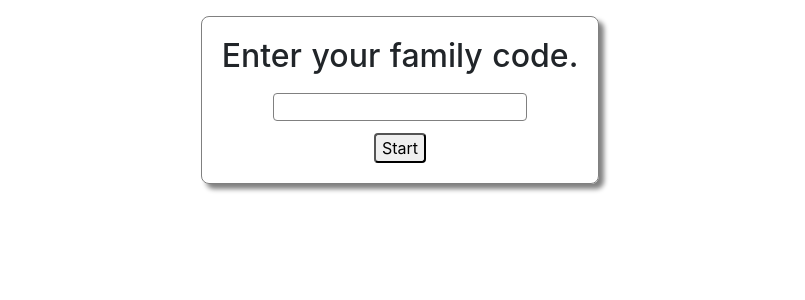
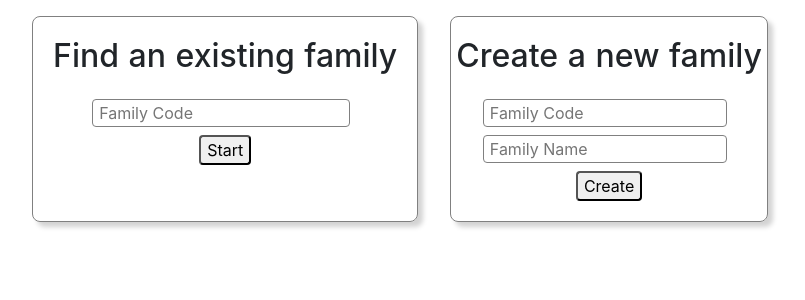
Before and after one commit to macarpenter12/name-exchange-nuxt, a Nuxt app: page / in a window 1280 px wide. Shown: the top 300 px of the page, without its empty margins (240-1045 px from the left). Built offline with nearby package versions, Linux system fonts and the light colour scheme.

Commit message:
Add create new family, adjust styling

```diff
--- a/assets/main.css
+++ b/assets/main.css
@@ -5,13 +5,13 @@ input, select {
   max-width: 80%;
   border: 1px solid gray;
   border-radius: 4px;
+  padding-left: 6px;
 }
 
 button {
   align-self: center;
   width: fit-content;
   border-radius: 4px;
-  transition: .2s;
 }
 
 button:hover {
@@ -33,14 +33,19 @@ hr {
 }
 
 .component-card {
-  display: flex;
-  flex-flow: column;
-  min-width: 30%;
   border: 1px solid gray;
   border-radius: 8px;
   padding: 20px;
   margin: 16px;
-  box-shadow: 5px 5px 5px gray;
+  box-shadow: 5px 5px 5px lightgray;
+}
+
+.global-form-group {
+  margin-bottom: 32px;
+}
+
+.global-form-row {
+  margin-bottom: 8px;
 }
 
 /* Transition */
--- a/components/FamilyMembers.vue
+++ b/components/FamilyMembers.vue
@@ -1,18 +1,22 @@
 <template>
   <b-container>
-      <b-row style="margin-bottom: 16px">
+    <b-row class="global-form-row">
       <h3>Members:</h3>
     </b-row>
 
-      <div class="members-form-group">
-        <b-row v-for="member in family.members" :key="member.id" class="members-form-row">
-          <b-col>{{ member.firstName }} {{ member.lastName }}</b-col>
-          <b-col><button @click="removeFamilyMember(member.id)">Remove</button></b-col>
+    <div class="global-form-group">
+      <b-row v-for="member in family.members" :key="member.id" class="global-form-row">
+        <b-col cols="8">{{ member.firstName }} {{ member.lastName }}</b-col>
+        <b-col cols="4" style="align-self: center">
+          <b-row style="justify-content: flex-end">
+            <button @click="removeFamilyMember(member.id)">Remove</button>
+          </b-row>
+        </b-col>
       </b-row>
     </div>
 
-      <div class="members-form-group">
-        <b-row class="members-form-row">
+    <div class="global-form-group">
+      <b-row class="global-form-row">
         <b-col>
           <label for="firstNameInput">First Name</label>
         </b-col>
@@ -20,6 +24,7 @@
           <input id="firstNameInput" v-model="firstName">
         </b-col>
       </b-row>
+
       <b-row>
         <b-col>
             <label for="lastNameInput">Last Name (optional)</label>
@@ -39,10 +44,7 @@
 <script>
 import { BRow, BCol } from 'bootstrap-vue';
 export default {
-  components: {
-    BRow,
-    BCol,
-  },
+  components: { BRow, BCol, },
   data: function() {
     return {
       firstName: '',
@@ -70,11 +72,7 @@ export default {
 </script>
 
 <style scoped>
-.members-form-group {
-  margin-bottom: 32px;
-}
-
-.members-form-row {
-  margin-bottom: 8px;
+label {
+  white-space: nowrap;
 }
 </style>
--- a/components/Start.vue
+++ /dev/null
@@ -1,33 +0,0 @@
-<template>
-  <div class='start'>
-    <h2>Enter your family code.</h2>
-    <input v-model='familyId'>
-    <nuxt-link :to="'/' + familyId"><button>Start</button></nuxt-link>
-  </div>
-</template>
-
-<script>
-export default {
-  data() {
-    return {
-      familyId: ''
-    }
-  }
-}
-</script>
-
-<style scoped>
-.start {
-  display: flex;
-  flex-flow: column;
-  align-items: center;
-}
-
-h2 {
-  margin-bottom: 18px;
-}
-
-button {
-  margin-top: 12px;
-}
-</style>
--- a/pages/_familyId/index.vue
+++ b/pages/_familyId/index.vue
@@ -1,48 +1,51 @@
 <template>
-<div>
-  <div class='family-home-row'>
-    <div class='component-card'>
-      <FamilyMembers />
-    </div>
+  <b-container>
+    <b-row>
+      <h1>{{ this.$store.state.family.family.name }} family</h1>
+    </b-row>
 
-    <div class='component-card'>
-      <FamilyRestrictions />
-    </div>
-  </div>
+    <b-row>
+      <b-col lg="5" md="10" sm="12" class="component-card">
+        <FamilyMembers />
+      </b-col>
 
-  <div class='family-home-row'>
-    <div class='component-card'>
-      <FamilyDraw />
-    </div>
-  </div>
-</div>
+      <b-col lg="5" md="10" sm="12" class="component-card">
+        <FamilyRestrictions />
+      </b-col>
+
+      <b-col lg="5" md="10" sm="12" class="component-card">
+        <FamilyDraw />
+      </b-col>
+    </b-row>
+  </b-container>
 </template>
 
 <script>
-import FamilyMembers from '@/components/FamilyMembers';
-import FamilyRestrictions from '@/components/FamilyRestrictions';
-import FamilyDraw from '@/components/FamilyDraw'
+import { BContainer, BRow, BCol } from "bootstrap-vue";
+import FamilyMembers from "@/components/FamilyMembers";
+import FamilyRestrictions from "@/components/FamilyRestrictions";
+import FamilyDraw from "@/components/FamilyDraw";
 export default {
   components: {
+    BContainer,
+    BRow,
+    BCol,
     FamilyMembers,
     FamilyRestrictions,
     FamilyDraw,
   },
   created() {
-    this.$store.dispatch('family/loadFamily', this.$route.params.familyId);
+    this.$store.dispatch("family/loadFamily", this.$route.params.familyId);
   },
   transition: {
-    name: 'page-fade',
-    mode: 'out-in'
+    name: "page-fade",
+    mode: "out-in",
   },
-}
+};
 </script>
 
 <style scoped>
-.family-home-row {
-  display: flex;
-  flex-flow: row;
-  align-items: center;
+.row {
   justify-content: center;
 }
 </style>
--- a/pages/index.vue
+++ b/pages/index.vue
@@ -1,28 +1,69 @@
 <template>
-<div class='start-wrapper'>
-  <div class='component-card'>
-    <Start />
-  </div>
-</div>
+  <b-container>
+    <b-row>
+      <div class="component-card">
+        <b-container>
+          <b-row style="margin-bottom: 16px">
+            <h2>Find an existing family</h2>
+          </b-row>
+
+          <b-row class="global-form-row">
+            <input v-model="existingFamilyId" style="margin-right: 8px" placeholder="Family Code" />
+          </b-row>
+          <b-row>
+            <nuxt-link :to="`/${existingFamilyId}`"><button>Start</button></nuxt-link>
+          </b-row>
+        </b-container>
+      </div>
+
+      <div class="component-card">
+        <b-row style="margin-bottom: 16px">
+          <h2>Create a new family</h2>
+        </b-row>
+
+        <b-row class="global-form-row">
+          <input v-model="newFamilyId" style="margin-right: 8px" placeholder="Family Code" />
+        </b-row>
+        <b-row class="global-form-row">
+          <input v-model="familyName" style="margin-right: 8px" placeholder="Family Name" />
+        </b-row>
+        <b-row>
+          <button @click="createFamily">Create</button>
+        </b-row>
+      </div>
+    </b-row>
+  </b-container>
 </template>
 
 <script>
-import Start from '@/components/Start';
+import { BRow, BCol } from 'bootstrap-vue';
 export default {
-  components: {
-    Start
+  components: { BRow, BCol },
+  data() {
+    return {
+      existingFamilyId: '',
+      newFamilyId: '',
+      familyName: '',
+    };
+  },
+  methods: {
+    createFamily() {
+      this.$axios.post(`/family/${this.newFamilyId}`, {
+        familyName: this.familyName
+      }).then(() => {
+        this.$router.push(`/${this.newFamilyId}`);
+      });
+    },
   },
   transition: {
     name: 'page-fade',
-    mode: 'out-in'
-  }
-}
+    mode: 'out-in',
+  },
+};
 </script>
 
 <style scoped>
-.start-wrapper {
-  display: flex;
-  flex-flow: column;
-  align-items: center;
+.row {
+  justify-content: center;
 }
 </style>
```
Lines whose indentation alone changed are shown as unchanged.
